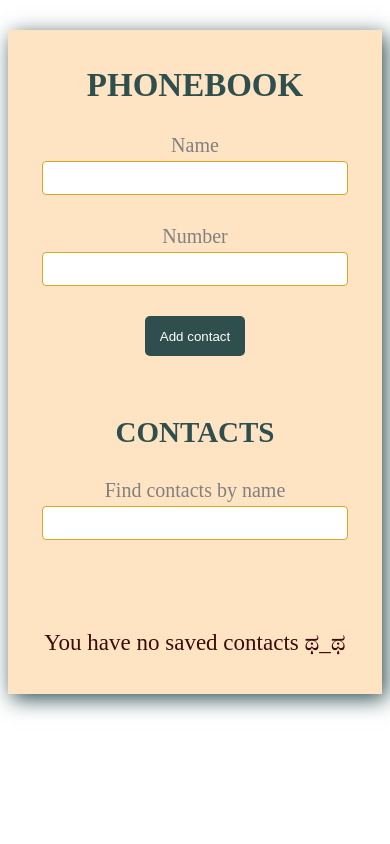
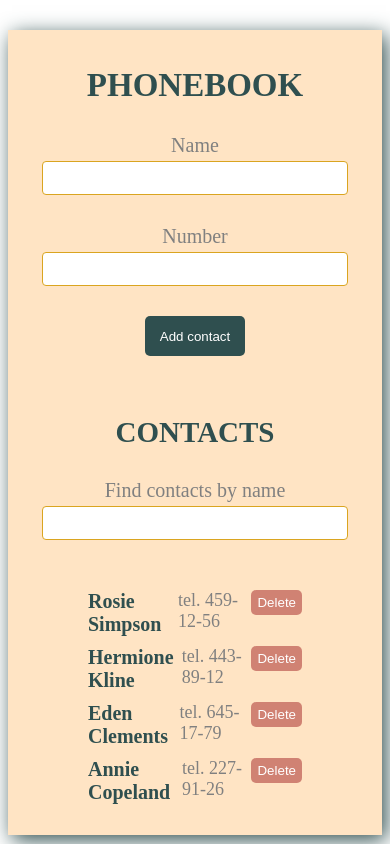
Before and after one commit to BartekSwiderski/goit-react-hw-02-phonebook, a React (Create React App) app: page / in a window 390 px wide. Built offline with nearby package versions, Linux system fonts and the light colour scheme.

Commit message:
Update Phonebook.jsx

```diff
--- a/src/components/Phonebook.jsx
+++ b/src/components/Phonebook.jsx
@@ -8,7 +8,12 @@
 
 export class Phonebook extends Component {
   state = {
-    contacts: [],
+    contacts: [
+      { id: "id-1", name: "Rosie Simpson", number: "459-12-56" },
+      { id: "id-2", name: "Hermione Kline", number: "443-89-12" },
+      { id: "id-3", name: "Eden Clements", number: "645-17-79" },
+      { id: "id-4", name: "Annie Copeland", number: "227-91-26" },
+    ],
     name: "",
     number: "",
     filter: "",
```
